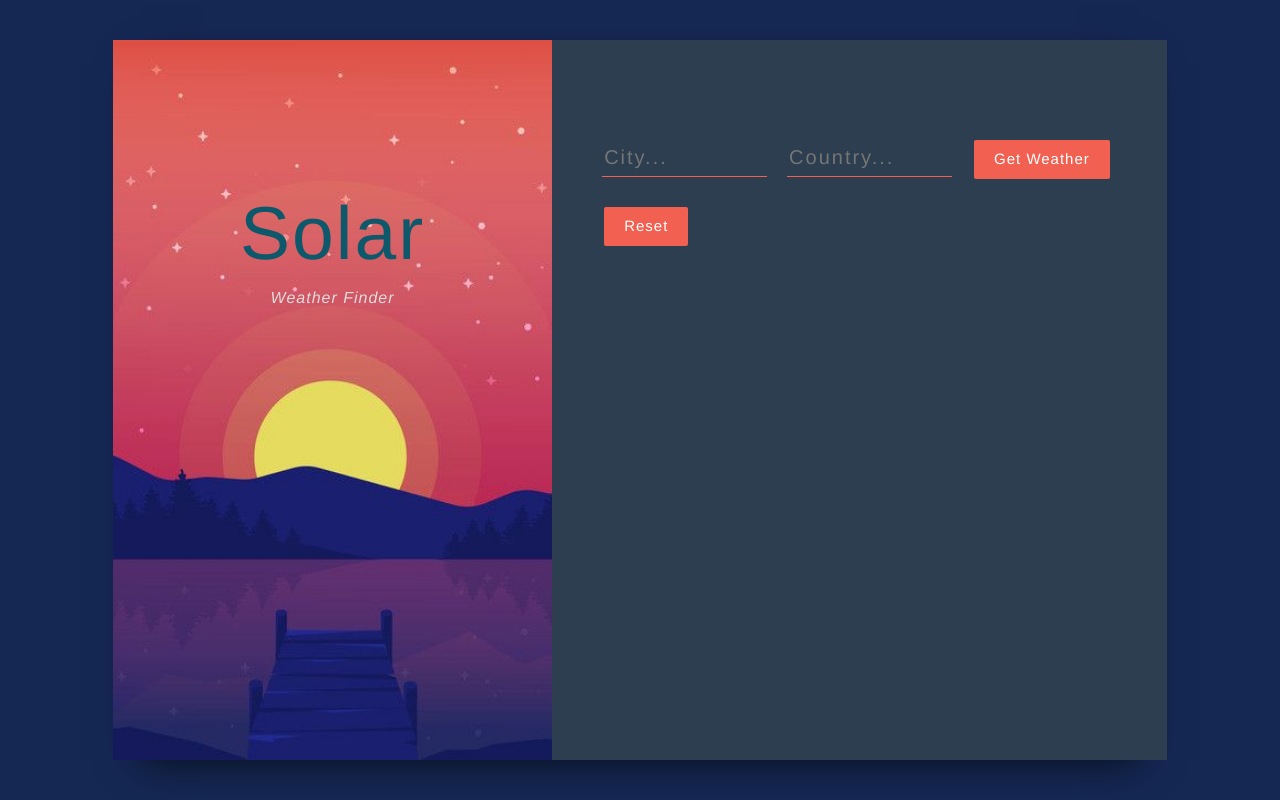
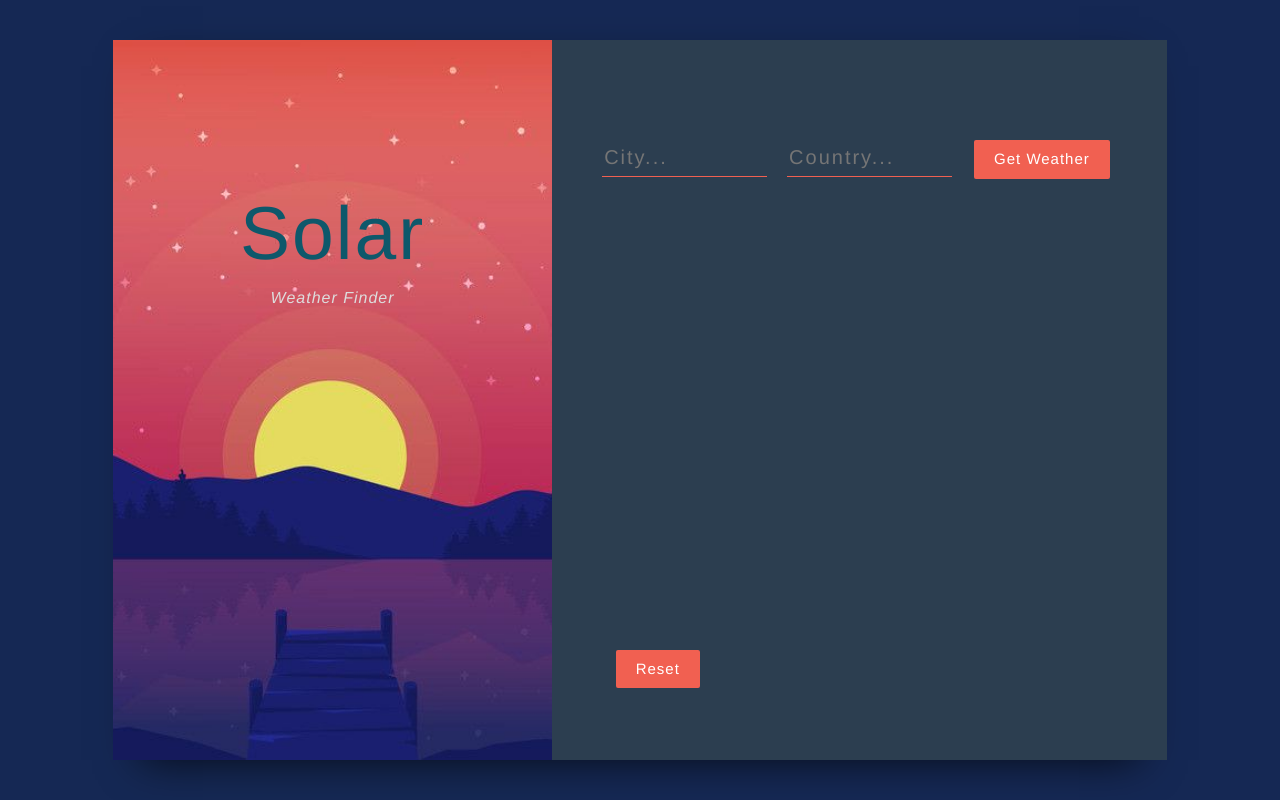
Before and after one commit to kjgamis/weather-app, a React (Create React App) app: page / in a window 1280 px wide. Built offline with nearby package versions, Linux system fonts and the light colour scheme.

Commit message:
add reset button styling

```diff
--- a/src/App.css
+++ b/src/App.css
@@ -104,3 +104,9 @@ button {
 button:active {
   outline: none;
 }
+
+#reset {
+  position: absolute;
+  bottom: 10%;
+  left: 10%;
+}
--- a/src/components/Form.js
+++ b/src/components/Form.js
@@ -10,7 +10,7 @@ class Form extends Component {
           <button>Get Weather</button>
         </form>
 
-        <button onClick={this.clearForm}>Reset</button>
+        <button id='reset' onClick={this.clearForm}>Reset</button>
       </div>
     )
   }
```
